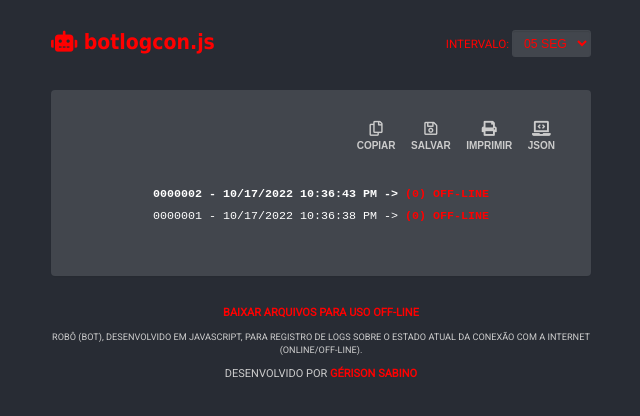
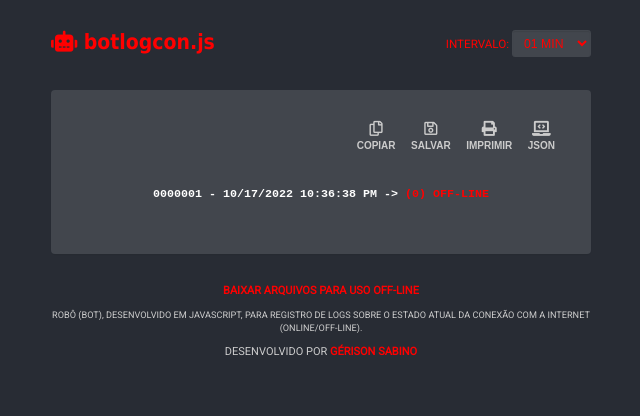
Before and after one commit to gerisonsabino/botlogcon.js, a plain HTML site: page index.html in a window 1280 px wide. Shown: the whole page, without its empty margins (319-959 px from the left). Drawn offline with Linux system fonts and the light colour scheme; no server answers.

Commit message:
ajustes gerais

```diff
--- a/css/style.css
+++ b/css/style.css
@@ -234,4 +234,8 @@ footer a:hover {
     #ul-logs > * {
         font-weight: normal !important;
     }
+
+    footer p:first-child {
+        display: none !important;
+    }
 }
--- a/index.html
+++ b/index.html
@@ -20,7 +20,6 @@
     <link rel="preconnect" crossorigin="" href="https://fonts.gstatic.com" />
     <link rel="stylesheet" type="text/css" href="https://fonts.googleapis.com/css2?family=Roboto&display=swap" />
     <link rel="stylesheet" type="text/css" href="css/fontawesome/css/all.min.css" />
-    <script type="text/javascript" src="js/botlogcon.js"></script>
     <title>botlogcon.js</title>
 </head>
 <body>
@@ -33,13 +32,13 @@
             <span>
                 <small>INTERVALO: </small>
                 <select id="slc-interval">
-                    <option value="5" selected="selected">05 SEG</option>
+                    <option value="5">05 SEG</option>
                     <option value="10">10 SEG</option>
                     <option value="20">20 SEG</option>
                     <option value="30">30 SEG</option>
                     <option value="40">40 SEG</option>
                     <option value="50">50 SEG</option>
-                    <option value="60">01 MIN</option>
+                    <option value="60" selected="selected">01 MIN</option>
                     <option value="120">02 MIN</option>
                     <option value="180">03 MIN</option>
                     <option value="240">04 MIN</option>
@@ -90,5 +89,6 @@
             </p>
         </footer>
     </div>
+    <script type="text/javascript" src="js/botlogcon.js"></script>
 </body>
 </html>
--- a/js/botlogcon.js
+++ b/js/botlogcon.js
@@ -1,21 +1,22 @@
-const _queryString = window.location.search;
-const _urlParams = new URLSearchParams(_queryString);
+const _QUERYSTRING = window.location.search;
+const _URLPARAMS = new URLSearchParams(_QUERYSTRING);
+const _INTERVAL = (_URLPARAMS.has("interval") ? parseInt(_URLPARAMS.get('interval')) : parseInt(document.getElementById("slc-interval").value));
 
 const response = async (url) => {
-    if (navigator.onLine) {
-        try {
-            const res = await fetch(url);
+    try {
+        if (navigator.onLine) {
+            let res = await fetch(url);
             return res;
         }
-        catch (e) { }
-    }
+    } catch (e) { }
 
     return { status: 0 };
 };
 
 const request = async () => {
     let url = "https://jsonplaceholder.typicode.com/todos/" + Math.round((Math.random() * 199) + 1).toString();
-    let log = createLog(url, await response(url));
+    let date = new Date();
+    let log = createLog(url, date, await response(url));
 
     log.writeLine();
 
@@ -24,15 +25,15 @@ const request = async () => {
     }
 };
 
-function getLogsString() {
+const logsToString = () => {
     return "botlogcon.js\n\nRobô (Bot), desenvolvido em JavaScript, para registro de logs sobre o estado atual da conexão com a internet (online/off-line).\n\nDesenvolvido por Gérison Sabino -> https://www.gerisonsabino.com\n\n" + document.getElementById("ul-logs").innerText;
 }
 
-function createLog(url, response) {
+const createLog = (url, date, response) => {
     let log = new Object();
 
     log.id = (document.getElementById("ul-logs").getElementsByTagName("li").length + 1);
-    log.date = new Date();
+    log.date = date;
     log.isOnline = (response.status >= 200 && response.status < 300);
 
     log.request = {
@@ -43,27 +44,27 @@ function createLog(url, response) {
         code: (response.status == undefined ? 0 : response.status)
     };
 
-    log.writeLine = function () {
+    log.writeLine = () => {
         let ulLogs = document.getElementById("ul-logs");
         let html = "";
 
-        html += "<li data-online='" + this.isOnline + "' data-json='" + JSON.stringify(this) + "'>";
-        html += "   <small>" + this.id.toString().padStart(7, '0') + " - " + this.date.toLocaleDateString() + " " + this.date.toLocaleTimeString() + " -> <strong>(" + this.response.code + ") " + (this.isOnline ? "ONLINE" : "OFF-LINE") + "</strong></small>";
+        html += "<li data-online='" + log.isOnline + "' data-json='" + JSON.stringify(log) + "'>";
+        html += "   <small>" + log.id.toString().padStart(7, '0') + " - " + log.date.toLocaleDateString() + " " + log.date.toLocaleTimeString() + " -> <strong>(" + log.response.code + ") " + (log.isOnline ? "ONLINE" : "OFF-LINE") + "</strong></small>";
         html += "</li>";
 
         ulLogs.innerHTML = (html + ulLogs.innerHTML);
     };
 
-    log.setTheme = function () {
-        document.getElementById("wrapper").setAttribute("data-online", (this.isOnline ? "true" : "false"));
-        document.getElementsByTagName("title")[0].innerText = "botlogcon.js • " + (this.isOnline ? "Online" : "Off-Line");
-        document.getElementsByTagName("link")[0].setAttribute("href", "img/icon-" + (this.isOnline ? "online" : "offline") + ".ico");
+    log.setTheme = () => {
+        document.getElementById("wrapper").setAttribute("data-online", (log.isOnline ? "true" : "false"));
+        document.getElementsByTagName("title")[0].innerText = "botlogcon.js • " + (log.isOnline ? "Online" : "Off-Line");
+        document.getElementsByTagName("link")[0].setAttribute("href", "img/icon-" + (log.isOnline ? "online" : "offline") + ".ico");
     };
 
     return log;
 }
 
-function createFile(text, filename) {
+const createFile = (text, filename) => {
     let a = document.createElement("a");
     document.body.appendChild(a);
     a.style = "display: none";
@@ -80,15 +81,13 @@ function createFile(text, filename) {
     document.body.removeChild(a);
 }
 
-window.onload = function () {
-    const interval = (_urlParams.has("interval") ? parseInt(_urlParams.get('interval')) : parseInt(document.getElementById("slc-interval").value));
+window.onload = () => {
+    request();
+    setInterval(request, (_INTERVAL * 1000));
+
     document.getElementById("ul-logs").innerHTML = "";
+    document.getElementById("slc-interval").value = _INTERVAL.toString();
 
-    request();
-
-    setInterval(request, (interval * 1000));
-
-    document.getElementById("slc-interval").value = interval.toString();
     document.getElementById("slc-interval").addEventListener("change", function() {
         location.href = location.href.split("?")[0] + "?interval=" + this.value;
     });
@@ -101,7 +100,7 @@ window.onload = function () {
         document.getElementById("btn-copy").getElementsByTagName("span")[0].innerHTML = "Copiado";
         setTimeout("document.getElementById('btn-copy').getElementsByTagName('span')[0].innerHTML = 'Copiar';", 3000);
 
-        let s = getLogsString();
+        let s = logsToString();
 
         if (window.clipboardData && window.clipboardData.setData) {
             return clipboardData.setData("Text", s);
@@ -130,7 +129,7 @@ window.onload = function () {
     });
 
     document.getElementById("btn-save").addEventListener("click", function () {
-        createFile(getLogsString(), "botlogcon.js.txt");
+        createFile(logsToString(), "botlogcon.js.txt");
     });
 
     document.getElementById("btn-json").addEventListener("click", function () {
@@ -138,15 +137,19 @@ window.onload = function () {
 
         let logs = document.getElementById("ul-logs").getElementsByTagName("li");
 
-        for (var i = (logs.length - 1); i >= 0; i--) {
-            json.logs.push(JSON.parse(logs[i].getAttribute("data-json")));
+        for (let i = 0; i < logs.length; i++) {
+            json.logs.unshift(JSON.parse(logs[i].getAttribute("data-json")));
         }
+
+        //for (var i = (logs.length - 1); i >= 0; i--) {
+        //    json.logs.push(JSON.parse(logs[i].getAttribute("data-json")));
+        //}
 
         createFile(JSON.stringify(json), "botlogcon.js.json");
     });
 };
 
-window.onbeforeunload = function (e) {
+window.onbeforeunload = (e) => {
     if (e || window.event) {
         e.returnValue = 'Deseja realmente sair?';
     }
```
